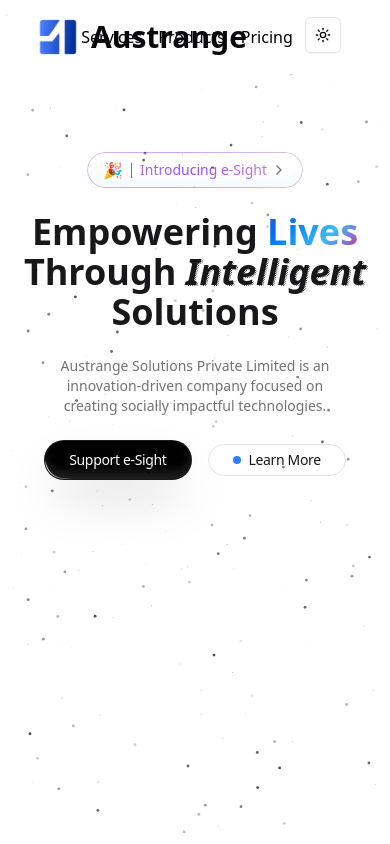
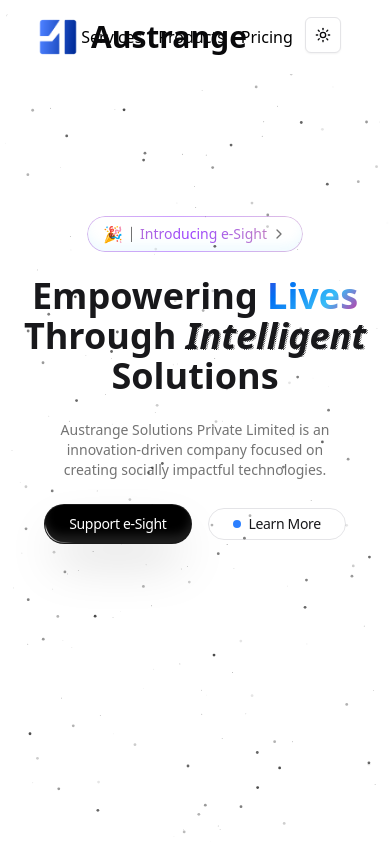
Before and after one commit to austrange/austrange, a Next.js app: page / in a window 390 px wide. Built offline with nearby package versions, Linux system fonts and the light colour scheme.

Commit message:
fix: adjust padding for hero section on mobile and desktop

```diff
--- a/src/components/Hero/Hero.tsx
+++ b/src/components/Hero/Hero.tsx
@@ -19,7 +19,7 @@
   }, [resolvedTheme]);
   return (
     <div className="heroSection">
-      <div className="z-10 flex flex-col min-h-screen items-center py-32">
+      <div className="z-10 flex flex-col min-h-screen items-center md:py-32 py-48">
         <div className="group relative mx-auto flex items-center justify-center rounded-full px-4 py-1.5 my-6 shadow-[inset_0_-8px_10px_#8fdfff1f] transition-shadow duration-500 ease-out hover:shadow-[inset_0_-5px_10px_#8fdfff3f] ">
           <span
             className={cn(
```
